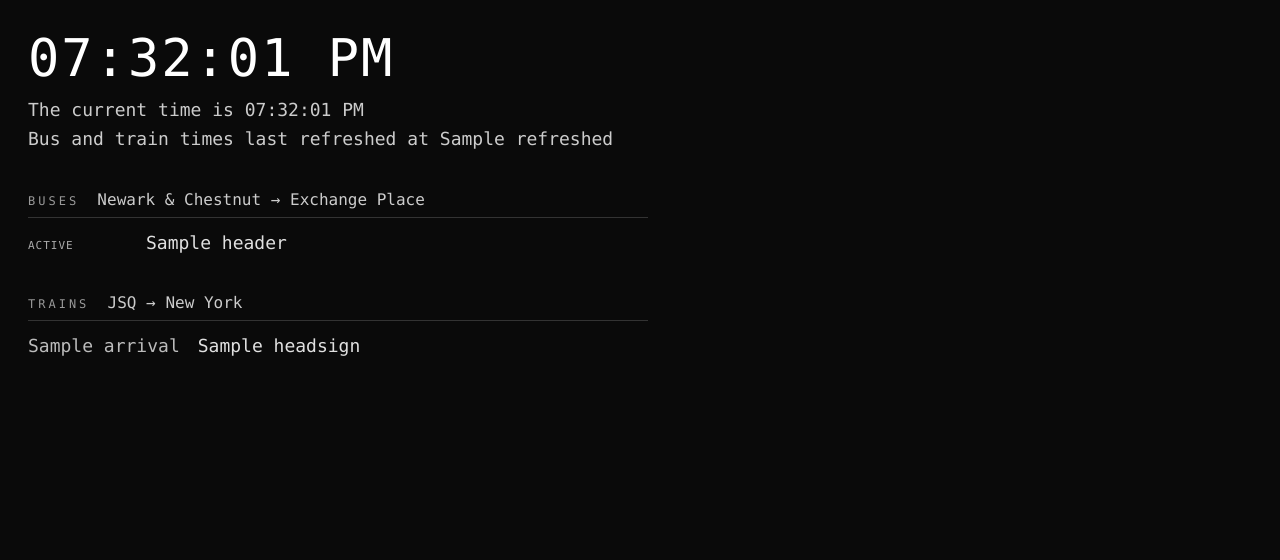
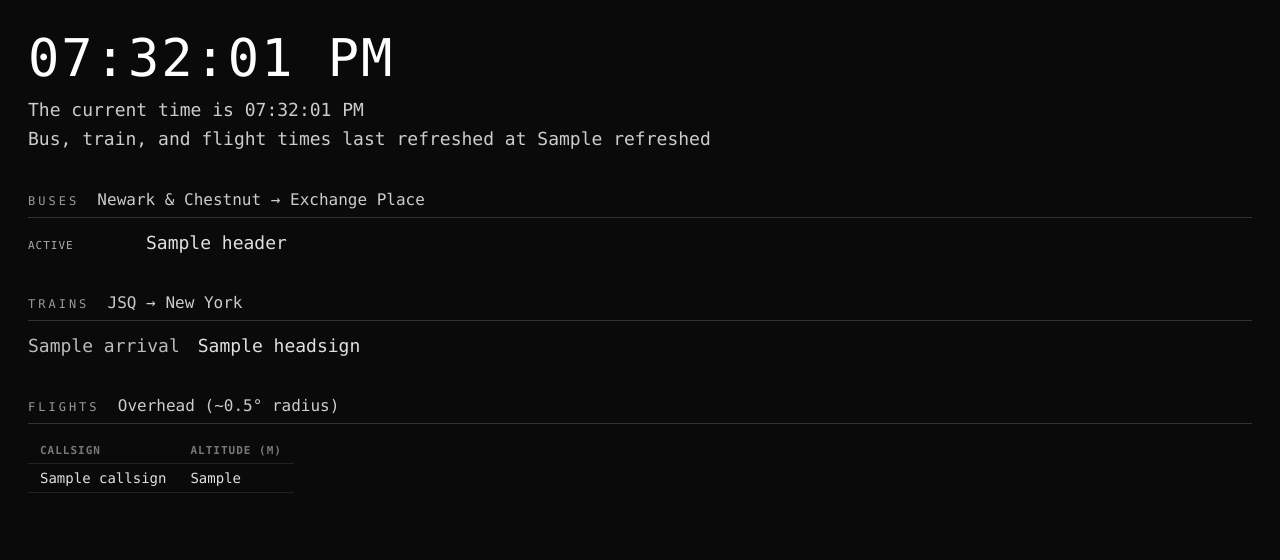
Before and after one commit to EscVelocityDigital/TransportationApp, a Flask app: template board/templates/board.html in a window 1280 px wide. Shown: the top 560 px of the page. Run offline with Flask 3, Linux system fonts and the light colour scheme; the template is opened without the code that fills it: most values are stand-ins (such as "Sample title", 1, 10 or a date in 2020).

Commit message:
Add OpenSky flights overhead section
Fetches live flights within 0.5 degrees of a fixed location using
OpenSky OAuth2 client credentials. Displays callsign and altitude
in a new section on the board.

Co-Authored-By: Claude Sonnet 4.6 <noreply@anthropic.com>

```diff
--- a/board/app.py
+++ b/board/app.py
@@ -16,10 +16,22 @@ TRAIN_URL = "https://www.panynj.gov/bin/portauthority/ridepath.json"
 BUSDV2_BASE = "https://pcsdata.njtransit.com/api/BUSDV2"
 BUS_AUTH_URL = f"{BUSDV2_BASE}/authenticateUser"
 
+# OpenSky API
+OPENSKY_TOKEN_URL = "https://auth.opensky-network.org/auth/realms/opensky-network/protocol/openid-connect/token"
+OPENSKY_STATES_URL = "https://opensky-network.org/api/states/all"
+LOCATION_LAT = 40.72988255549963
+LOCATION_LON = -74.05870460265524
+LOCATION_RADIUS_DEG = 0.5
+
 _token_lock = Lock()
 _cached_token = None
 _cached_token_time = 0.0
 TOKEN_TTL_SECONDS = 25 * 60
+
+_opensky_token_lock = Lock()
+_opensky_cached_token = None
+_opensky_cached_token_time = 0.0
+OPENSKY_TOKEN_TTL_SECONDS = 4 * 60  # tokens expire in 5 min, refresh at 4
 
 # Get train times
 def get_trains():
@@ -108,6 +120,68 @@ def get_bus_token_cached() -> str:
         return token
 
 
+# OpenSky token
+def get_opensky_token() -> str:
+    global _opensky_cached_token, _opensky_cached_token_time
+
+    client_id = os.getenv("OPENSKY_CLIENT_ID")
+    client_secret = os.getenv("OPENSKY_CLIENT_SECRET")
+
+    if not client_id or not client_secret:
+        raise RuntimeError("Missing OPENSKY_CLIENT_ID or OPENSKY_CLIENT_SECRET")
+
+    now = time.time()
+    with _opensky_token_lock:
+        if _opensky_cached_token and (now - _opensky_cached_token_time) < OPENSKY_TOKEN_TTL_SECONDS:
+            return _opensky_cached_token
+
+        r = requests.post(
+            OPENSKY_TOKEN_URL,
+            data={
+                "grant_type": "client_credentials",
+                "client_id": client_id,
+                "client_secret": client_secret,
+            },
+            timeout=10,
+        )
+        r.raise_for_status()
+        _opensky_cached_token = r.json()["access_token"]
+        _opensky_cached_token_time = now
+        return _opensky_cached_token
+
+
+# Get flights overhead
+def get_flights_overhead() -> list:
+    token = get_opensky_token()
+    params = {
+        "lamin": LOCATION_LAT - LOCATION_RADIUS_DEG,
+        "lomin": LOCATION_LON - LOCATION_RADIUS_DEG,
+        "lamax": LOCATION_LAT + LOCATION_RADIUS_DEG,
+        "lomax": LOCATION_LON + LOCATION_RADIUS_DEG,
+    }
+    r = requests.get(
+        OPENSKY_STATES_URL,
+        headers={"Authorization": f"Bearer {token}"},
+        params=params,
+        timeout=10,
+    )
+    r.raise_for_status()
+    data = r.json()
+
+    fields = [
+        "icao24", "callsign", "origin_country", "time_position", "last_contact",
+        "longitude", "latitude", "baro_altitude", "on_ground", "velocity",
+        "true_track", "vertical_rate", "sensors", "geo_altitude", "squawk",
+        "spi", "position_source",
+    ]
+
+    flights = []
+    for state in (data.get("states") or []):
+        flights.append(dict(zip(fields, state)))
+
+    return flights
+
+
 # Get the bus departure times
 def get_bus_dv(token: str, route: str, stop: str, direction: str) -> dict:
     fields = {
@@ -155,12 +229,16 @@ def board():
         # train info
         trains = get_trains()
 
+        # flights overhead
+        flights = get_flights_overhead()
+
         return render_template(
             "board.html",
             buses=buses,
             now=now,
             refreshed=refreshed,
             trains=trains,
+            flights=flights,
             refresh_seconds=15,
         )
 
--- a/board/static/style.css
+++ b/board/static/style.css
@@ -10,7 +10,7 @@ body {
   font-size: 18px;
   padding: 28px;
   margin: 0;
-  max-width: 620px;
+  max-width: 1400px;
   animation: flash 0.4s ease-out;
 }
 
@@ -98,3 +98,30 @@ h2 {
   color: #777;
   margin: 0;
 }
+
+table.flights {
+  border-collapse: collapse;
+  font-size: 14px;
+  width: 100%;
+  overflow-x: auto;
+  display: block;
+}
+
+table.flights th,
+table.flights td {
+  text-align: left;
+  padding: 6px 12px;
+  border-bottom: 1px solid #222;
+  white-space: nowrap;
+}
+
+table.flights th {
+  color: #777;
+  font-size: 11px;
+  letter-spacing: 1px;
+  text-transform: uppercase;
+}
+
+table.flights td {
+  color: #e0e0e0;
+}
--- a/board/templates/board.html
+++ b/board/templates/board.html
@@ -11,7 +11,7 @@
   <div class="clock" id="clock">{{ now }}</div>
   <div class="meta">
     <p>The current time is <span id="current-time">{{ now }}</span></p>
-    <p>Bus and train times last refreshed at {{ refreshed }}</p>
+    <p>Bus, train, and flight times last refreshed at {{ refreshed }}</p>
   </div>
 
   <script>
@@ -62,5 +62,29 @@
     {% endif %}
   </section>
 
+  <section>
+    <h2>FLIGHTS <span class="subtitle">Overhead (~0.5&deg; radius)</span></h2>
+    {% if flights %}
+    <table class="flights">
+      <thead>
+        <tr>
+          <th>Callsign</th>
+          <th>Altitude (m)</th>
+        </tr>
+      </thead>
+      <tbody>
+        {% for f in flights %}
+        <tr>
+          <td>{{ f.callsign or '—' }}</td>
+          <td>{{ f.baro_altitude if f.baro_altitude is not none else '—' }}</td>
+        </tr>
+        {% endfor %}
+      </tbody>
+    </table>
+    {% else %}
+    <p class="none">No flights overhead</p>
+    {% endif %}
+  </section>
+
 </body>
 </html>
```
